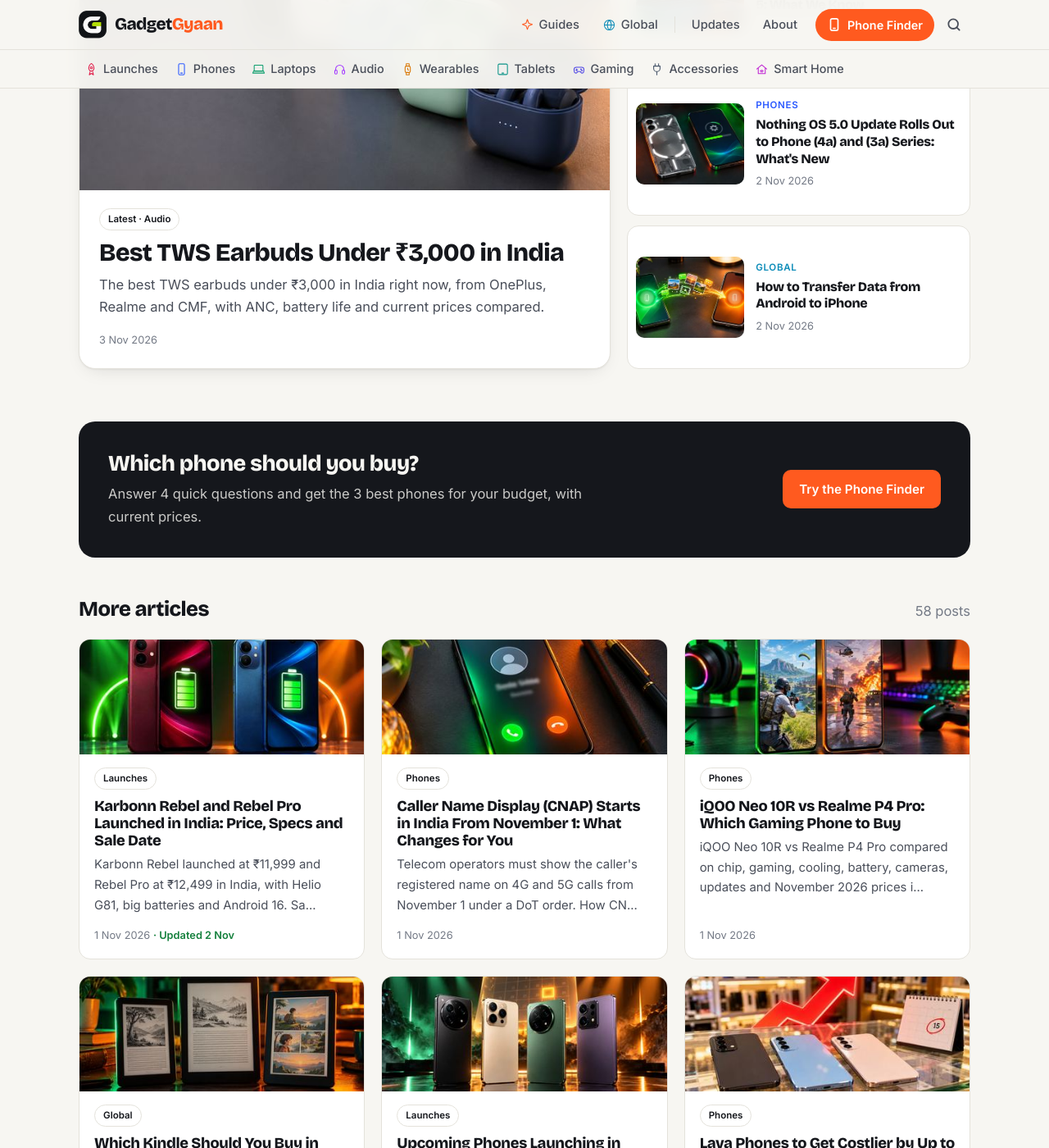
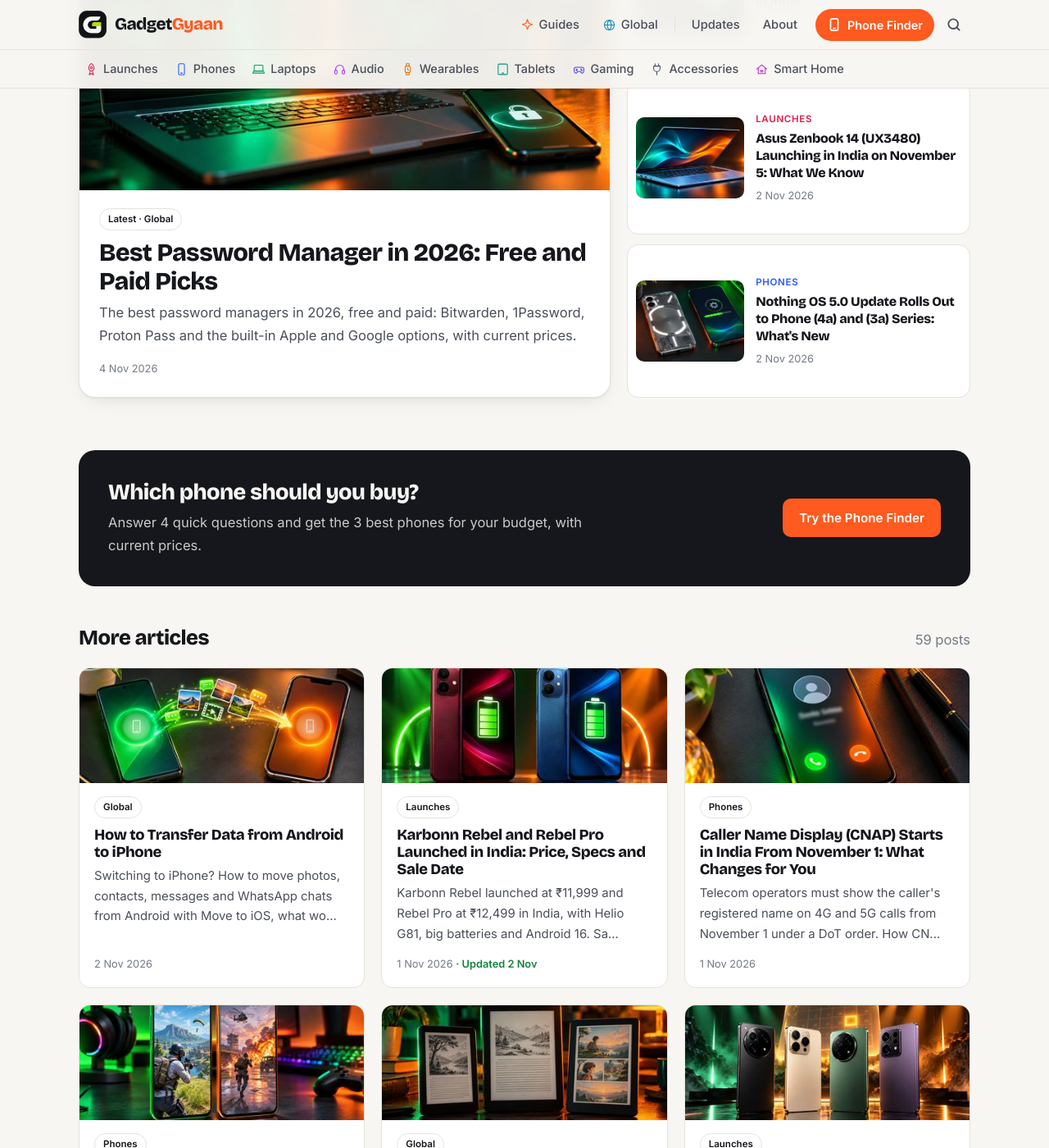
Before and after one commit to kiteksood167/kiteksood167.github.io, a Jekyll site: the page built from index.html, in a window 1280 px wide and 1400 px high, scrolled down 594 px. Shown: the whole window at 82% size. Built offline with Jekyll 4.4.1, drawn with Linux system fonts in a browser that asks for light colours; part of the change alters nothing that is shown.

Commit message:
New post: Best Password Manager in 2026: Free and Paid Picks
Co-Authored-By: Claude <noreply@anthropic.com>

```diff
--- a/_data/content_plan.yml
+++ b/_data/content_plan.yml
@@ -4,13 +4,6 @@
 # Launch posts (6:48 PM) and news posts (1:47 PM) are news-driven and are not planned here.
 # Owner's priorities (Oct 2026): Diwali (8 Nov) gift and buying guides before the festival,
 # and about two "X vs Y" comparison posts every week (one India, one Global).
-
-- date: 2026-11-03
-  audience: India
-  category: Audio
-  title: "Best TWS Earbuds Under ₹3,000 in India"
-  slug: best-tws-earbuds-under-3000
-  image: best-tws-earbuds-under-3000.jpg
 
 - date: 2026-11-04
   audience: Global
--- a/_posts/2026-11-02-how-to-transfer-data-from-android-to-iphone.md
+++ b/_posts/2026-11-02-how-to-transfer-data-from-android-to-iphone.md
@@ -110,7 +110,7 @@ From my perspective, WhatsApp chats and photos are the most important, because t
 
 Yes, absolutely. A backup before the transfer is important so that data isn't lost. If the transfer fails, we can safely recover photos and important files.
 
-**Related reading:** [Best Smartwatches for iPhone in 2026](/best-smartwatches-for-iphone/) · [Pixel 10a vs iPhone 17e: Which to Buy After the Price Hikes](/pixel-10a-vs-iphone-17e/)
+**Related reading:** [Best Smartwatches for iPhone in 2026](/best-smartwatches-for-iphone/) · [Pixel 10a vs iPhone 17e: Which to Buy After the Price Hikes](/pixel-10a-vs-iphone-17e/) · [Best Password Manager in 2026: Free and Paid Picks](/best-password-manager-2026/)
 
 ## The bottom line
 
--- /dev/null
+++ b/_posts/2026-11-04-best-password-manager-2026.md
@@ -0,0 +1,119 @@
+---
+title: "Best Password Manager in 2026: Free and Paid Picks"
+description: "The best password managers in 2026, free and paid: Bitwarden, 1Password, Proton Pass and the built-in Apple and Google options, with current prices."
+date: 2026-11-04 08:52:00 +0530
+image: /assets/images/best-password-manager-2026.jpg
+image_alt: "A glowing digital padlock above a laptop, with a phone showing a lock icon and floating key icons"
+image_credit: "Illustration"
+category: Global
+also_in: [Guides]
+tags: [password manager, bitwarden, 1password, proton pass, apple passwords, google password manager, passkeys, online security]
+affiliate: true
+sources:
+  - name: "Bitwarden Help: Password Manager plans"
+    url: "https://bitwarden.com/help/password-manager-plans/"
+  - name: "AlternativeTo: Bitwarden raises Premium and Families prices"
+    url: "https://alternativeto.net/news/2026/1/bitwarden-enhances-premium-and-families-plans-with-more-security-features-and-raises-prices/"
+  - name: "1Password: Pricing for individuals and families"
+    url: "https://1password.com/pricing/personal"
+  - name: "MacRumors: 1Password getting more expensive starting in March"
+    url: "https://www.macrumors.com/2026/02/24/1password-march-price-increase/"
+  - name: "Proton: Proton Pass pricing and plans"
+    url: "https://proton.me/pass/pricing"
+  - name: "Apple Support: Use the Passwords app"
+    url: "https://support.apple.com/en-lamr/120758"
+  - name: "Google: Sync passkeys securely across your devices"
+    url: "https://blog.google/technology/safety-security/google-password-manager-passkeys-update-september-2024/"
+---
+
+If you still reuse the same few passwords everywhere, one leaked site can open up your email, bank and shopping accounts. A password manager fixes that by creating a strong, different password for every login and filling it in for you. The good news: some of the best options cost nothing, and paid plans for one person run about $20 to $48 a year.
+
+<!--more-->
+
+Below are the best picks right now, what each one costs after this year's price changes, and how to choose between a free built-in option and a paid app.
+
+## Quick picks
+
+| Password manager | Best for | Free plan? | Paid price (billed yearly) |
+|---|---|---|---|
+| Bitwarden | Best free and best value | Yes, unlimited devices | Premium $19.80/yr; Families (6 users) $47.88/yr |
+| 1Password | Easiest to use, families | 14-day trial only | Individual $47.88/yr; Families (5 users) $71.88/yr |
+| Proton Pass | Privacy and email aliases | Yes, unlimited logins | Pass Plus $35.88/yr; Pass Family $59.88/yr |
+| Apple Passwords | iPhone, iPad and Mac users | Free, built in | — |
+| Google Password Manager | Android and Chrome users | Free, built in | — |
+
+Prices are list prices from each company's site, around November 2026. Promotions for new customers are common, so check before you pay.
+
+## 1. Bitwarden: the best free password manager
+
+Bitwarden's free plan is unusually generous. You get unlimited passwords, notes, cards and identities, sync across as many devices as you like, a password generator and passkey support. You can also share logins with one other person through a free two-person organization. The apps cover iPhone, Android, Windows, Mac, Linux and every major browser.
+
+The trade-offs on the free plan are small. The built-in two-factor code generator, emergency access (letting a trusted person reach your vault if something happens to you), vault health reports and encrypted file storage all need Premium.
+
+Premium went up in early 2026, from $10 to **$19.80 a year**, and now includes 5GB of file storage plus alerts for weak, reused and exposed passwords. Families costs **$47.88 a year** and covers six people, each with full Premium features. That still makes Bitwarden the cheapest strong paid option here.
+
+**Good for:** almost everyone, and anyone who wants a capable manager without paying.
+
+## 2. 1Password: the most polished paid option
+
+1Password is the one to pick if you want things to just work, especially when setting it up for less tech-savvy family members. Its Watchtower feature flags weak, reused and leaked passwords, and you get 1GB of storage per person, secure item sharing, and apps on every major platform.
+
+There's no free plan, only a 14-day trial with no card required. Prices also rose in March 2026: Individual is now **$3.99 a month ($47.88 a year)**, and Families is **$5.99 a month ($71.88 a year)** for up to five people with unlimited shared vaults. At the time of writing, 1Password's own site offers new customers a first-year discount (Individual at $2.99 a month and Families at $4.49 a month, billed yearly). It's not available through the app stores.
+
+**Good for:** households that want shared vaults and simple admin controls, and people happy to pay for a smoother experience.
+
+<figure class="inline-figure">
+  <img width="1200" height="675" src="/assets/images/phone-login-password-fingerprint-neon.jpg" alt="A hand holding a phone showing a login screen with a hidden password and a fingerprint icon" loading="lazy">
+  <figcaption>Illustration</figcaption>
+</figure>
+
+## 3. Proton Pass: best for privacy
+
+Proton Pass comes from the company behind Proton Mail and is open source. The free plan has no limit on logins or devices and stores credit cards too, so it's a real alternative to Bitwarden Free. Its standout feature is **hide-my-email aliases**: throwaway addresses that forward to your real inbox, so shops and newsletters never see your actual email. Free accounts get 10 aliases, two vaults and can share with two people.
+
+Pass Plus costs **$35.88 a year** ($2.99 a month) and adds unlimited aliases, a built-in two-factor code generator and dark web monitoring. Pass Family costs **$59.88 a year**. If you'd also like Proton's mail, VPN and cloud storage, Proton Unlimited bundles everything for $119.88 a year.
+
+**Good for:** privacy-minded people, and anyone who's tired of spam after signing up for things.
+
+## 4. Apple Passwords and Google Password Manager: free and already installed
+
+You may not need a separate app at all.
+
+**Apple Passwords** is built into iPhone, iPad and Mac (iOS 18, iPadOS 18 and macOS Sequoia or later). It stores passwords, passkeys, Wi-Fi passwords and two-factor codes, warns you about weak, reused or leaked passwords, and lets you share selected logins with family through shared groups. On a Windows PC you can use it in Chrome or Edge through iCloud for Windows. The big gap is Android: there's no app, so it's a poor fit if you own an Android phone.
+
+**Google Password Manager** lives in Chrome and on Android. It syncs passwords and passkeys across Windows, Mac, Linux and Android, and you can protect your passkeys with a Google Password Manager PIN. It's the easiest choice if you already use Chrome everywhere, but it's tied to Chrome, so you're stuck if you prefer Safari or Firefox.
+
+Both are much better than reusing passwords. Switch to a standalone app like Bitwarden or Proton Pass when you mix ecosystems, such as an iPhone with a Windows PC and Firefox, or when you need to share with family members on different platforms.
+
+> **Tip:** Whichever manager you choose, protect it with a long master password you've never used anywhere else, and turn on two-factor authentication for the account. Then change your email and banking passwords first. Those are the accounts attackers want most.
+
+## What about Dashlane and the others?
+
+Dashlane is a solid, easy-to-use manager, but it ended its free plan in September 2025, and its paid plans cost more than the picks above. RoboForm, NordPass and Keeper are also reputable, often with cheap first-year deals. Just check the renewal price before you buy. For most people, though, Bitwarden, 1Password or Proton Pass covers every need.
+
+<figure class="inline-figure">
+  <img width="1200" height="675" src="/assets/images/woman-laptop-security-shield-key-neon.jpg" alt="A woman smiling at her laptop at night with a glowing shield and key hologram above it" loading="lazy">
+  <figcaption>Illustration</figcaption>
+</figure>
+
+## How to choose
+
+Ask yourself three quick questions:
+
+- **Do you stay inside one ecosystem?** All Apple, or Android plus Chrome? Then the free built-in manager is a fine start.
+- **Do you want to pay nothing but still work across everything?** Bitwarden Free, or Proton Pass Free if you want email aliases.
+- **Are you setting this up for a family?** Bitwarden Families is the cheapest at $47.88 a year for six people. 1Password Families is the friendliest for non-technical relatives.
+
+Switching later is easy. All of these apps can import from a browser or another password manager, usually from a CSV export. Delete that export file as soon as the import finishes, because it holds every password in plain text.
+
+## Add a hardware security key (optional)
+
+For your most important accounts, such as your password manager, email and bank, a physical security key adds strong phishing protection. Bitwarden lets you register security keys for two-step login even on its free plan. Check that your accounts support FIDO2 keys, and buy two so one can serve as a backup.
+
+{% include buy.html name="USB-C security keys (FIDO2)" query="FIDO2 security key USB-C NFC" store="us" note="Hardware two-factor keys for your password manager and email" %}
+
+**Related reading:** [How to Transfer Data from Android to iPhone](/how-to-transfer-data-from-android-to-iphone/) · [Black Friday 2026 Tech Deals: How to Spot a Real Discount](/black-friday-2026-tech-deals-how-to-spot-real-discount/)
+
+## The bottom line
+
+For most people, **Bitwarden** is the best password manager in 2026. The free plan covers unlimited devices, and Premium is still only $19.80 a year after its price rise. Pick **1Password** if you want the most polished app for a family and don't mind paying $47.88 to $71.88 a year. Choose **Proton Pass** if privacy and email aliases matter most. If you live entirely on Apple or entirely in Chrome, the free **Apple Passwords** or **Google Password Manager** is a perfectly good place to start. The important thing is to stop reusing passwords today.
```
